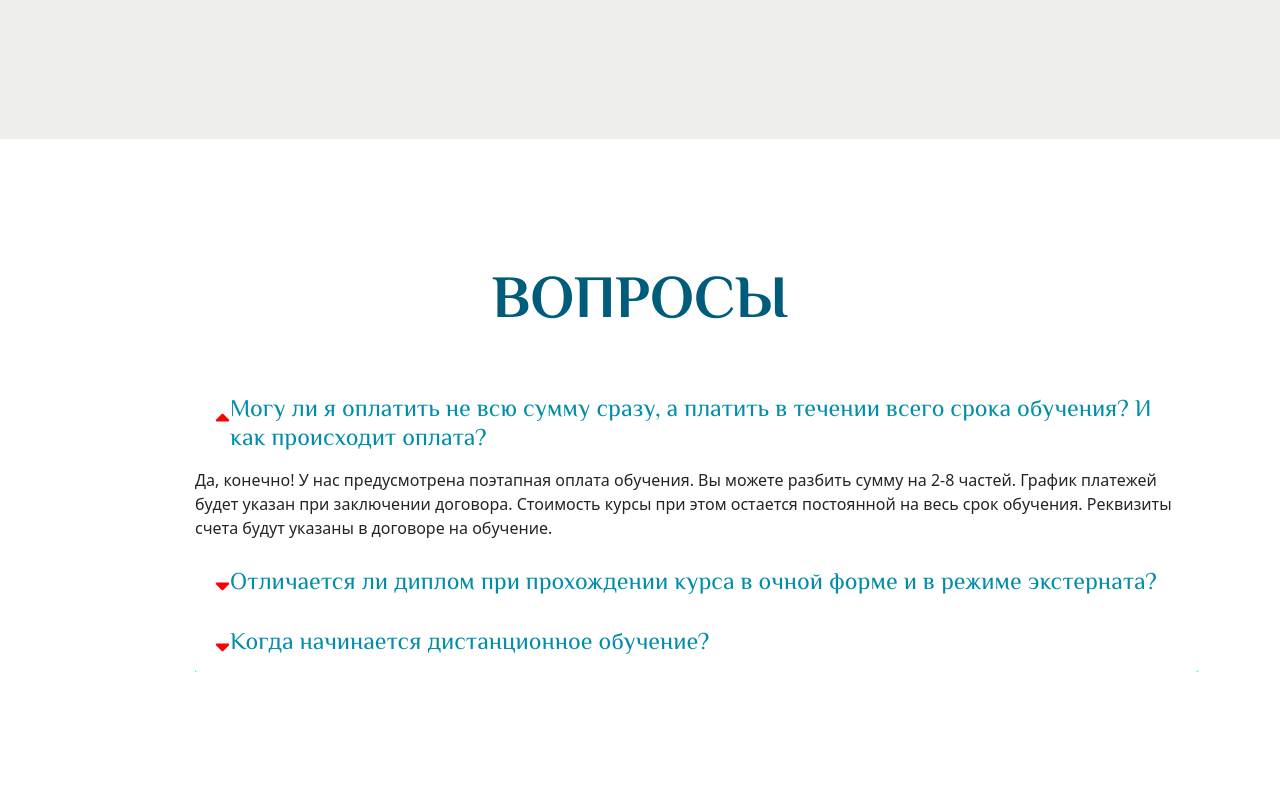
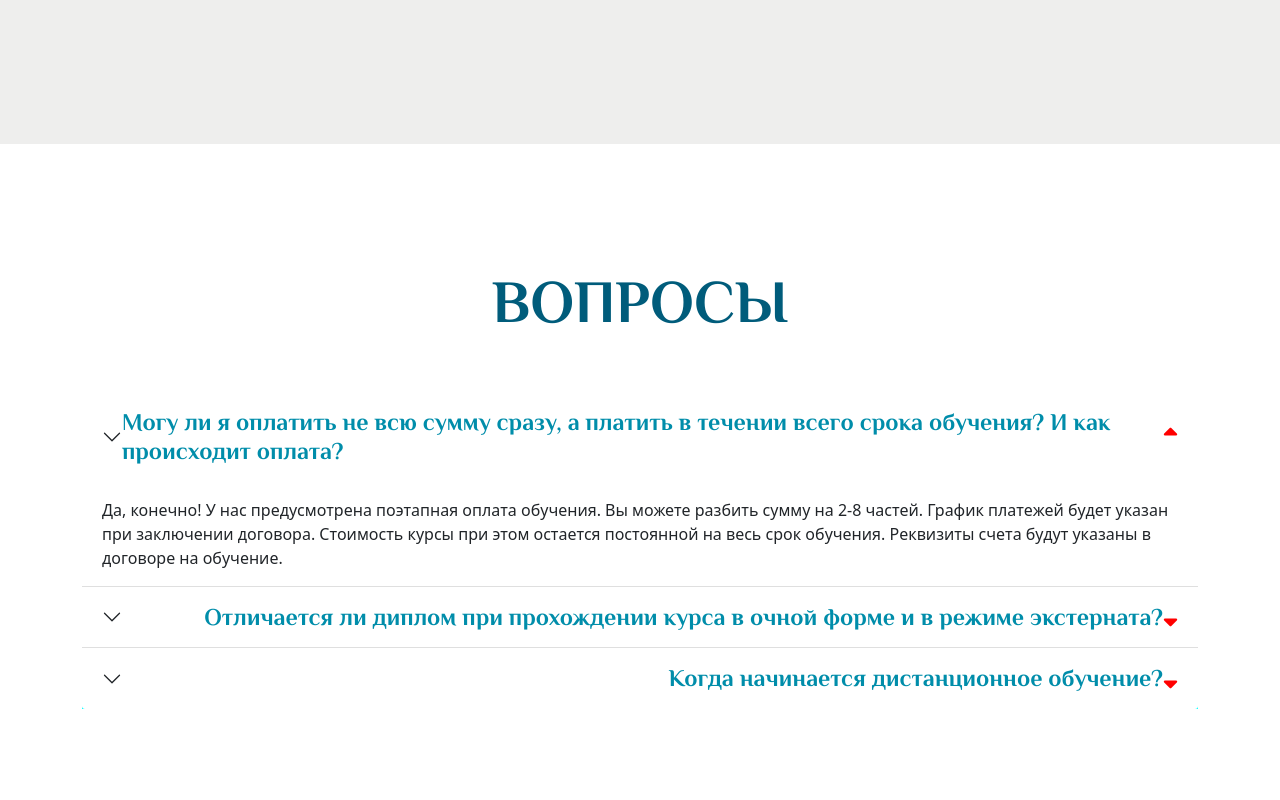
Before and after one commit to MaxNowell/projects, a plain HTML site: page index.html in a window 1280 px wide. Shown: the part 3100-3900 px from the top of the page. Drawn offline with nearby package versions, Linux system fonts and the light colour scheme.

Commit message:
newblocks

```diff
--- a/index.html
+++ b/index.html
@@ -115,12 +115,13 @@
 		<div class="container questions">
 			<div class="row">
 				<div class="col-12">
-					<h2 class="titleBlock questions_title" >Вопросы</h2>
+					<h2 class="titleBlock questions_title">Вопросы</h2>
 					<div class="accordion accordion-flush" id="accordionFlushExample">
 						<div class="accordion-item">
 						  <h2 class="accordion-header" id="flush-headingOne">
 							<button class="accordion-button collapsed" type="button" data-bs-toggle="collapse" data-bs-target="#flush-collapseOne" aria-expanded="false" aria-controls="flush-collapseOne">
-								<i class="fas fa-sort-up"></i>  Могу ли я оплатить не всю сумму сразу, а платить в течении всего срока обучения? И как происходит оплата?
+								<i class="fas fa-sort-up"></i> <span>Могу ли я оплатить не всю сумму сразу, а платить в течении всего срока обучения?
+									И как происходит оплата?</span>
 							</button>
 						  </h2>
 						  <div id="flush-collapseOne" class="accordion-collapse show" aria-labelledby="flush-headingOne" data-bs-parent="#accordionFlushExample">
@@ -136,7 +137,12 @@
 							</button>
 						  </h2>
 						  <div id="flush-collapseTwo" class="accordion-collapse collapse" aria-labelledby="flush-headingTwo" data-bs-parent="#accordionFlushExample">
-							<div class="accordion-body">Placeholder content for this accordion, which is intended to demonstrate the <code>.accordion-flush</code> class. This is the second item's accordion body. Let's imagine this being filled with some actual content.</div>
+							<div class="accordion-body">
+							Нет, дипломы не отличаются на основании приказа
+							Министерства образования и науки Российской Федерации от 9 января 2014 г. N 2 г. Москва "Об утверждении Порядка применения организациями, осуществляющими образовательную деятельность,
+							электронного обучения, дистанционных образовательных технологий при реализации образовательных программ".
+							Посмотреть, как выглядит диплом, можно перейдя по ссылке https://design.ifmo.ru/diploms/?is_page=prof_new.
+							</div>
 						  </div>
 						</div>
 						<div class="accordion-item">
@@ -146,7 +152,11 @@
 							</button>
 						  </h2>
 						  <div id="flush-collapseThree" class="accordion-collapse collapse" aria-labelledby="flush-headingThree" data-bs-parent="#accordionFlushExample">
-							<div class="accordion-body">Placeholder content for this accordion, which is intended to demonstrate the <code>.accordion-flush</code> class. This is the third item's accordion body. Nothing more exciting happening here in terms of content, but just filling up the space to make it look, at least at first glance, a bit more representative of how this would look in a real-world application.</div>
+							<div class="accordion-body">
+								Дистанционное обучение по любому курсу является индивидуальным – вы и преподаватель.
+								Поэтому начать обучение можно в любое удобное для Вас время!
+								Вас подключат к системе дистанционного обучения сразу после заключения договора и оплаты первого этапа. Возможно предоставление тестового доступа.
+							</div>
 						  </div>
 						</div>
 					  </div>
@@ -157,7 +167,7 @@
 	<div class="reviewsbackground">
 		<div class="container">
 			<div class="row">
-				<div class="col-8">
+				<div class="col-12">
 					<div class="reviews_container">
 						<h2 class="titleBlock reviews_title" >Отзывы</h2>
 						<div id="carouselExampleFade " class="carousel slide carousel-fade" data-bs-ride="carousel">
--- a/styles/main.css
+++ b/styles/main.css
@@ -364,15 +364,22 @@ body, html {
 	height: 1080px;
 }
 
-.accordion {
-	margin-top: 44px;
-	margin-left: 113px;
+.questions {
+	margin-top: 5px;
+
 }
+
+.questions_title {
+	padding-bottom: 45px;
+}
+
+
+
 
 .accordion-header {
 	background-color: aqua;
 }
-
+/*
 .accordion-body {
 	padding: 0px 12px 11px 0px;
 	margin-top: 0px;
@@ -382,7 +389,7 @@ body, html {
 	border-bottom: 0px;
 	border-top: 0px;
 }
-
+*/
 
 .accordion-button i {
 	color: red;
@@ -390,14 +397,21 @@ body, html {
 }
 
 .accordion-button {
+	flex-direction: row-reverse;
 	color: #008daa;
 	font-size: 24px;
-	font-family: Philosopher-Regular;
+	font-family: Philosopher-Bold;
+
+}
+
+.accordion-button::after {
+	margin-right: auto;
+	margin-left: unset;
 }
 
 .accordion-button:not(.collapsed) {
 	background-color: #fff;
-	color: #008daa;
+	color: #008daa !important;
 }
 
 .accordion-button:focus {
@@ -406,19 +420,8 @@ body, html {
 	box-shadow: none;
 }
 
-.accordion-button::after {
-	display: none;
-	flex-shrink: 0;
-    width: 1.25rem;
-    height: 1.25rem;
-    margin-left: auto;
-    content: "";
-    background-repeat: no-repeat;
-	background-image: none;
-    background-size: 1.25rem;
-    transition: transform .2s ease-in-out;
 
-}
+
 
 
 .reviewsbackground {
```
